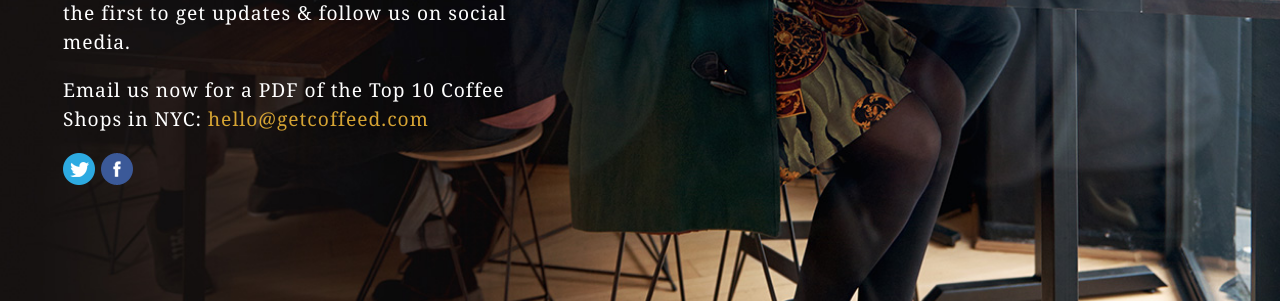
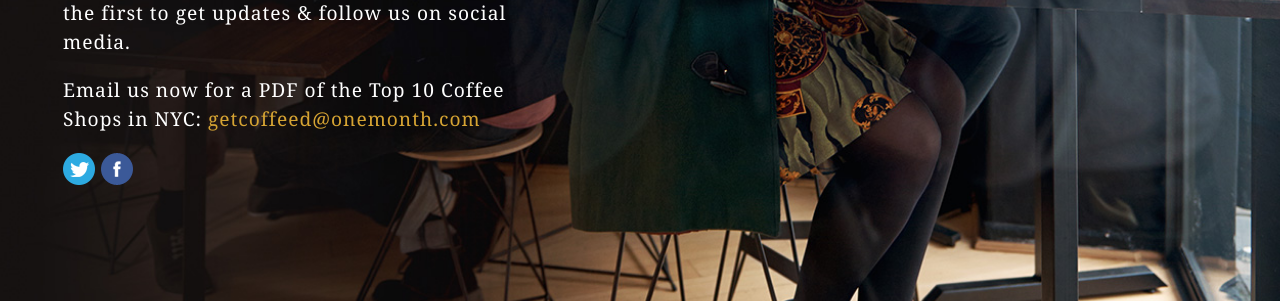
Before and after one commit to neuman/coffeed, a Django app: template templates/index.html in a window 1280 px wide. Shown: the part 468-769 px from the top of the page. Run offline with Django 3.2, Linux system fonts and the light colour scheme; the template is opened without the code that fills it, so the values that code supplies are empty.

Commit message:
changed email

```diff
--- a/templates/index.html
+++ b/templates/index.html
@@ -19,7 +19,7 @@
 
 			<p>In a world filled with freelancers, entrepreneurs and flexible schedules, finding a coffee shop with the essentials can be hard. Let us do the legwork. We find the best coffee shops with the best wifi, outlets, bathrooms and ample seating — and let’s not forget great coffee. Sign up to be the first to get updates &amp; follow us on social media.</p>
 
-			<p>Email us now for a PDF of the Top 10 Coffee Shops in NYC: <a mailto:"hello@getcoffeed.com">hello@getcoffeed.com</a></p>
+			<p>Email us now for a PDF of the Top 10 Coffee Shops in NYC: <a mailto:"hello@getcoffeed.com">getcoffeed@onemonth.com</a></p>
 
 			<a href="https://twitter.com/getcoffeed" target="_blank">
 				<img src="{% static "images/twitter.png" %}" alt="Twitter">
```
